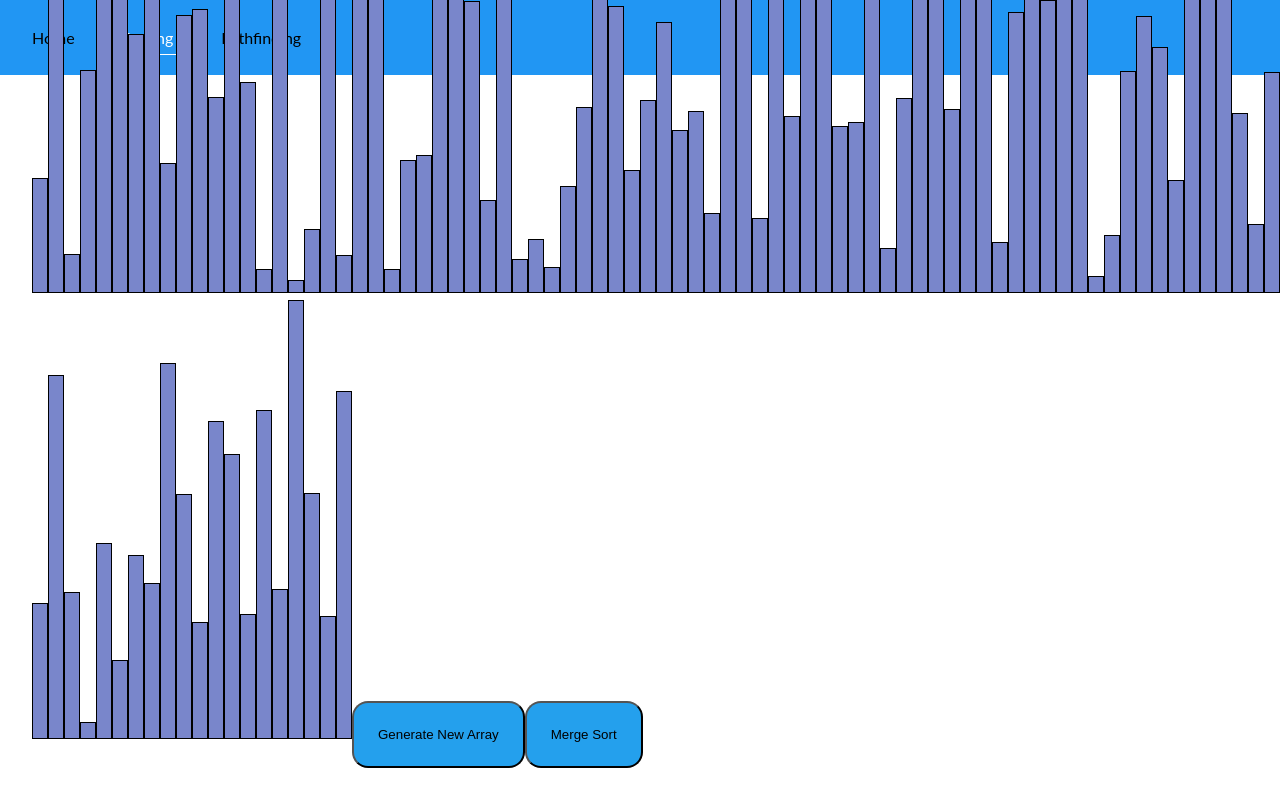
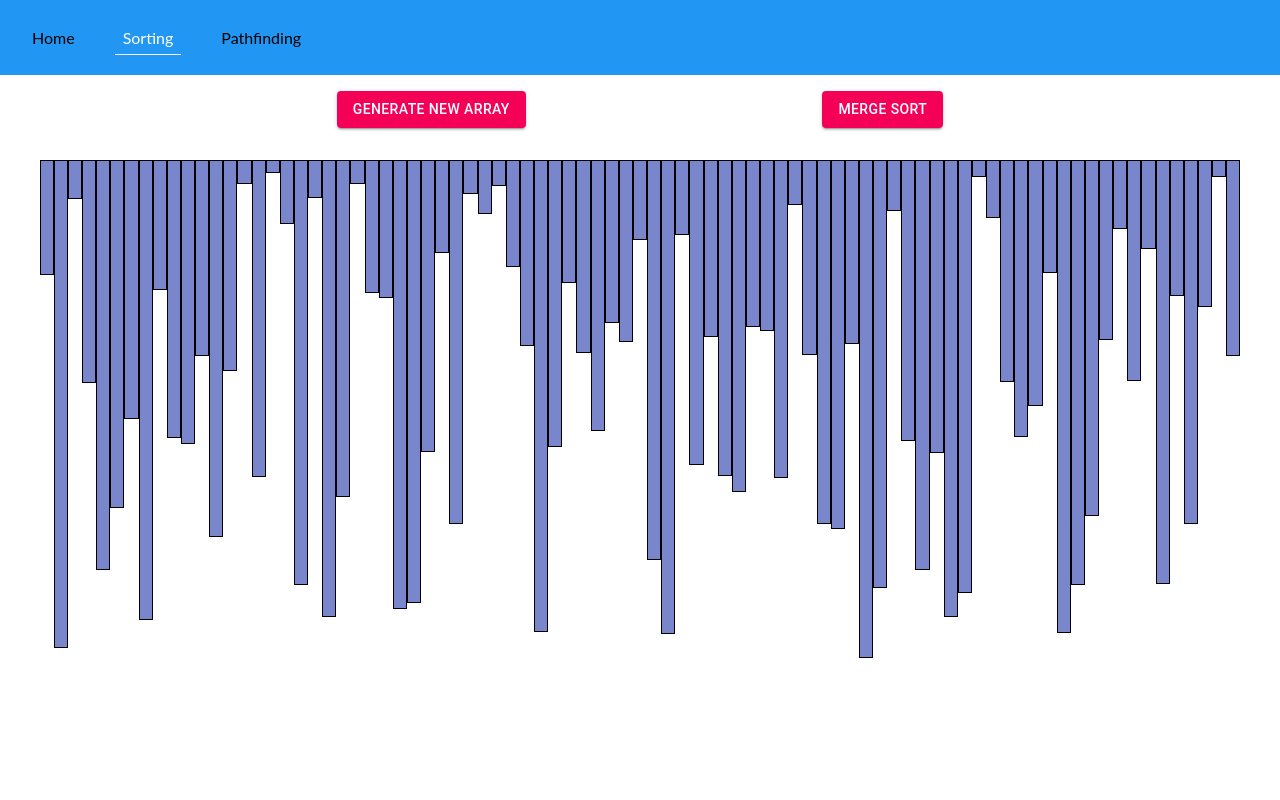
Before and after one commit to arnoldjos/algorithms-visualizer, a React (Create React App) app: page /sorting in a window 1280 px wide. Built offline with nearby package versions, Linux system fonts and the light colour scheme; the HTML template or start-up script is replaced by a standard one.

Commit message:
Added dynamic numbars for sorting

```diff
--- a/src/App.tsx
+++ b/src/App.tsx
@@ -4,13 +4,16 @@ import "./App.css";
 import "./sass/_main.scss";
 import Layout from "./Layouts/Layout";
 import { Switch, Route } from "react-router-dom";
+import { ThemeProvider } from "@material-ui/core/styles";
 
 import Sorting from "./pages/Sorting/Sorting";
 import Pathfinding from "./pages/Pathfinding/PathFinding";
 import Home from "./pages/Home/Home";
+import { theme } from "./themes/theme";
 
 const App: React.FC = () => {
 	return (
+		<ThemeProvider theme={theme}>
 			<Layout>
 				<Switch>
 					<Route path="/sorting">
@@ -24,6 +27,7 @@ const App: React.FC = () => {
 					</Route>
 				</Switch>
 			</Layout>
+		</ThemeProvider>
 	);
 };
 
--- a/src/pages/Sorting/Sorting.module.scss
+++ b/src/pages/Sorting/Sorting.module.scss
@@ -3,8 +3,10 @@
 
 .Bars {
 	width: 100%;
-	margin: 2rem;
-	@include absBottom;
+	height: 100%;
+	padding: 1rem;
+	display: flex;
+	justify-content: center;
 
 	&__bar {
 		width: 1rem;
@@ -14,11 +16,9 @@
 		display: inline-block;
 	}
 
-	&__button {
-		margin: auto;
-		display: inline-block;
-		border-radius: 1rem;
-		background-color: #24a0ed;
-		padding: 1.5rem;
+	&__controls {
+		margin: 1rem;
+		display: flex;
+		justify-content: space-evenly;
 	}
 }
--- a/src/pages/Sorting/Sorting.tsx
+++ b/src/pages/Sorting/Sorting.tsx
@@ -1,14 +1,31 @@
 import React, { Component } from "react";
+import Button from "@material-ui/core/Button";
+import Container from "@material-ui/core/Container";
 
 import * as algs from "./algorithms";
 import css from "./Sorting.module.scss";
 
 export default class Sorting extends Component {
-	state = { array: [], numBars: 100, refs: [] };
+	state = {
+		array: [],
+		numBars: Math.floor(window.innerWidth / 15),
+		disabled: false
+	};
 
 	componentDidMount() {
 		this.resetArray();
+		window.addEventListener("resize", this.updateDimensions);
 	}
+
+	componentWillUnmount() {
+		window.removeEventListener("resize", this.updateDimensions);
+	}
+
+	updateDimensions = () => {
+		this.setState({ numBars: Math.floor(window.innerWidth / 15) });
+		console.log(this.state);
+		this.resetArray();
+	};
 
 	resetArray = () => {
 		const array = [];
@@ -19,7 +36,10 @@ export default class Sorting extends Component {
 	};
 
 	mergeSort = () => {
-		const animations = algs.getMergeSortAnimations(this.state.array);
+		this.disableButtons();
+		const [animations, sortedArray] = algs.getMergeSortAnimations([
+			...this.state.array
+		]);
 		for (let i = 0; i < animations.length; i++) {
 			const arrayBars: any = document.getElementsByClassName(
 				css.Bars__bar
@@ -39,16 +59,49 @@ export default class Sorting extends Component {
 					const [barOneIdx, newHeight] = animations[i];
 					const barOneStyle = arrayBars[barOneIdx].style;
 					barOneStyle.height = `${newHeight}px`;
+					if (i === animations.length - 1) {
+						this.enableButtons();
+						this.setState({ array: sortedArray });
+					}
 				}, i * 2);
 			}
 		}
+		// this.enableButtons();
+	};
+
+	disableButtons = () => {
+		this.setState({ disabled: true });
+	};
+
+	enableButtons = () => {
+		this.setState({ disabled: false });
 	};
 
 	render() {
-		const { array } = this.state;
-		console.log("rendering");
+		const { array, disabled } = this.state;
 
 		return (
+			<React.Fragment>
+				<Container maxWidth="xl">
+					<div className={css.Bars__controls}>
+						<Button
+							variant="contained"
+							onClick={this.resetArray}
+							color="secondary"
+							disabled={disabled}
+						>
+							Generate New Array
+						</Button>
+						<Button
+							variant="contained"
+							onClick={this.mergeSort}
+							color="secondary"
+							disabled={disabled}
+						>
+							Merge Sort
+						</Button>
+					</div>
+
 					<div className={css.Bars}>
 						{array.map((value, idx) => (
 							<div
@@ -57,13 +110,9 @@ export default class Sorting extends Component {
 								key={idx}
 							></div>
 						))}
-				<button onClick={this.resetArray} className={css.Bars__button}>
-					Generate New Array
-				</button>
-				<button onClick={this.mergeSort} className={css.Bars__button}>
-					Merge Sort
-				</button>
 					</div>
+				</Container>
+			</React.Fragment>
 		);
 	}
 
--- a/src/pages/Sorting/algorithms.tsx
+++ b/src/pages/Sorting/algorithms.tsx
@@ -26,7 +26,7 @@ export function getMergeSortAnimations(arr: Array<number>): Array<any> {
 	const animations: Array<any> = [];
 	const auxArray = arr.slice();
 	mergeSort(arr, 0, arr.length - 1, auxArray, animations);
-	return animations;
+	return [animations, arr];
 }
 
 function mergeSort(
--- /dev/null
+++ b/src/themes/theme.tsx
@@ -0,0 +1,9 @@
+import { createMuiTheme } from "@material-ui/core/styles";
+import { blue, pink } from "@material-ui/core/colors";
+
+export const theme = createMuiTheme({
+	palette: {
+		primary: blue,
+		secondary: pink
+	}
+});
```
Also changed, not shown: src/components/Controls/Controls.tsx (added, +10 -0 lines). Lines whose indentation alone changed are shown as unchanged.
